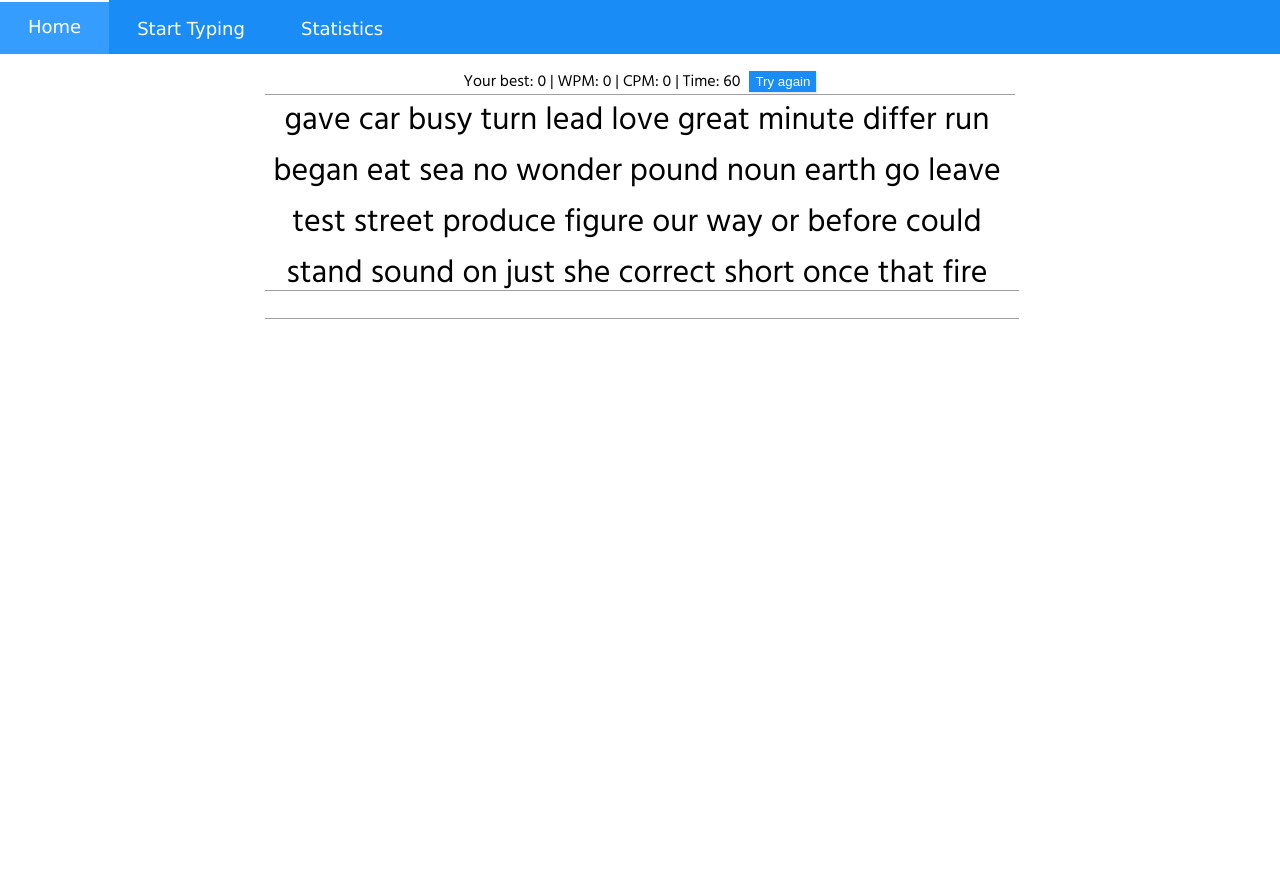
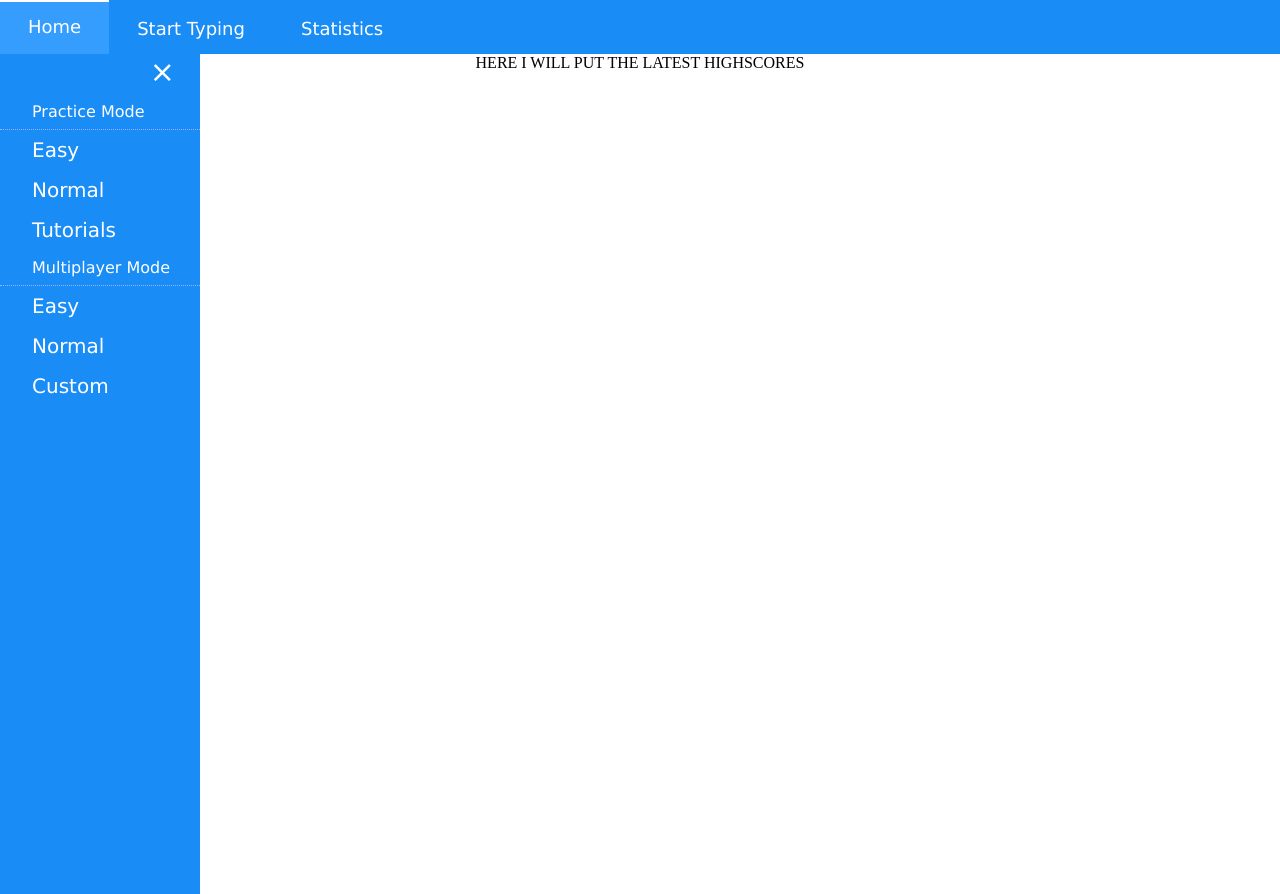
Before and after one commit to vycdev/king-typer, a React app in the folder packages/web/: page /#/type in a window 1280 px wide. Before the commit the page ends 800 px from the top, so only its background shows below. Built offline with nearby package versions, Linux system fonts and the light colour scheme.

Commit message:
feat(fe): added a navbar in the typing page and added the normal difficulty

```diff
--- /dev/null
+++ b/packages/web/src/components/startTypingPage/components/navBar/navBar.tsx
@@ -0,0 +1,85 @@
+import React, { useEffect, useState, useRef } from "react";
+
+import { Wrapper, NavBar, OpenButton, CloseButton, Category } from "./style";
+import { Link } from "react-router-dom";
+
+export const Nav = () => {
+    const navRef = useRef(null);
+
+    const closeNav = () => {
+        navRef.current.style.width = "0px";
+    };
+    const openNav = () => {
+        navRef.current.style.width = "200px";
+    };
+    return (
+        <Wrapper>
+            <OpenButton
+                onClick={() => {
+                    openNav();
+                }}
+            >
+                &#9776;
+            </OpenButton>
+            <NavBar ref={navRef}>
+                <CloseButton
+                    onClick={() => {
+                        closeNav();
+                    }}
+                >
+                    &times;
+                </CloseButton>
+                <Category>Practice Mode</Category>
+                <Link
+                    to={`/type/practice/easy`}
+                    onClick={() => {
+                        closeNav();
+                    }}
+                >
+                    Easy
+                </Link>
+                <Link
+                    to={`/type/practice/normal`}
+                    onClick={() => {
+                        closeNav();
+                    }}
+                >
+                    Normal
+                </Link>
+                <Link
+                    to={`/type/practice/tutorials`}
+                    onClick={() => {
+                        closeNav();
+                    }}
+                >
+                    Tutorials
+                </Link>
+                <Category>Multiplayer Mode</Category>
+                <Link
+                    to={`/type/multiplayer/easy`}
+                    onClick={() => {
+                        closeNav();
+                    }}
+                >
+                    Easy
+                </Link>
+                <Link
+                    to={`/type/multiplayer/normal`}
+                    onClick={() => {
+                        closeNav();
+                    }}
+                >
+                    Normal
+                </Link>
+                <Link
+                    to={`/type/multiplayer/Custom`}
+                    onClick={() => {
+                        closeNav();
+                    }}
+                >
+                    Custom
+                </Link>
+            </NavBar>
+        </Wrapper>
+    );
+};
--- /dev/null
+++ b/packages/web/src/components/startTypingPage/components/navBar/style.tsx
@@ -0,0 +1,65 @@
+import styled from "@emotion/styled";
+
+export const Wrapper = styled.div`
+    background-color: white;
+    font-family: "Verdana";
+`;
+
+export const NavBar = styled.div`
+    height: 100%;
+    width: 200px;
+    position: absolute;
+    z-index: 100;
+    top: 54px;
+    left: 0;
+    background-color: #198cf6;
+    overflow-x: hidden;
+    transition: 0.5s;
+    padding-top: 40px;
+
+    a {
+        padding: 8px 8px 8px 32px;
+        text-decoration: none;
+        font-size: 20px;
+        color: white;
+        display: block;
+        transition: 0.3s;
+    }
+
+    a:hover {
+        color: white;
+        border-left: 2px solid white;
+        background: #349dfe;
+    }
+`;
+
+export const CloseButton = styled.div`
+    position: absolute;
+    top: 0;
+    right: 25px;
+    font-size: 30px;
+    margin-left: 50px;
+    color: white;
+    cursor: pointer;
+    &:hover {
+        color: white;
+    }
+`;
+
+export const OpenButton = styled.span`
+    font-size: 30px;
+    cursor: pointer;
+    position: fixed;
+    top: 64px;
+    left: 20px;
+    z-index: 10;
+`;
+
+export const Category = styled.div`
+    padding: 8px 8px 8px 32px;
+    color: white;
+    border-bottom: 1px dotted #99b4ff;
+    font-size: 16px;
+    font-family: "Verdana";
+    white-space: nowrap;
+`;
--- /dev/null
+++ b/packages/web/src/components/startTypingPage/startTypingPage.tsx
@@ -0,0 +1,45 @@
+import React, { useEffect, useState } from "react";
+
+import { Wrapper, Latest } from "./style";
+
+import { Nav } from "./components/navBar/navBar";
+import { Route } from "react-router-dom";
+
+import { TypingBox } from "../common/typingBox/typingBox";
+
+export const StartTypingPage = () => {
+    return (
+        <Wrapper>
+            <Nav />
+            <Route exact path="/type">
+                <Latest>HERE I WILL PUT THE LATEST HIGHSCORES</Latest>
+            </Route>
+            <Route exact path="/type/practice/easy">
+                <TypingBox
+                    mode="easy"
+                    colorCodes={{
+                        wrong: "#f54242",
+                        correct: "#4290f5",
+                        notTyped: "#000"
+                    }}
+                ></TypingBox>
+            </Route>
+            <Route exact path="/type/practice/normal">
+                <TypingBox
+                    mode="hard"
+                    colorCodes={{
+                        wrong: "#f54242",
+                        correct: "#4290f5",
+                        notTyped: "#000"
+                    }}
+                ></TypingBox>
+            </Route>
+            <Route exact path="/type/multiplayer/easy">
+                <Latest>MULTIPLAYER EASY MODE</Latest>
+            </Route>
+            <Route exact path="/type/multiplayer/normal">
+                <Latest>MULTIPLAYER NORMAL MODE</Latest>
+            </Route>
+        </Wrapper>
+    );
+};
--- /dev/null
+++ b/packages/web/src/components/startTypingPage/style.tsx
@@ -0,0 +1,9 @@
+import styled from "@emotion/styled";
+
+export const Wrapper = styled.div`
+    background-color: white;
+`;
+
+export const Latest = styled.div`
+    text-align: center;
+`;
--- a/packages/web/src/index.tsx
+++ b/packages/web/src/index.tsx
@@ -7,6 +7,7 @@ import { Home } from "./components/frontPage/home";
 import { Navbar } from "./components/common/navbar/navBar";
 import { Footer } from "./components/common/footer/footer";
 import { StatisticsPage } from "./components/statisticsPage/statisticsPage";
+import { StartTypingPage } from "./components/startTypingPage/startTypingPage";
 
 import { Global } from "@emotion/core";
 import { globalStyle, Container, Content } from "./style";
@@ -26,15 +27,8 @@ const App = () => {
                                 <Home />
                                 <Footer></Footer>
                             </Route>
-                            <Route exact path="/type">
-                                <TypingBox
-                                    mode="easy"
-                                    colorCodes={{
-                                        wrong: "#f54242",
-                                        correct: "#4290f5",
-                                        notTyped: "#000"
-                                    }}
-                                ></TypingBox>
+                            <Route path="/type">
+                                <StartTypingPage></StartTypingPage>
                             </Route>
                             <Route exact path="/stats">
                                 <StatisticsPage />
```
